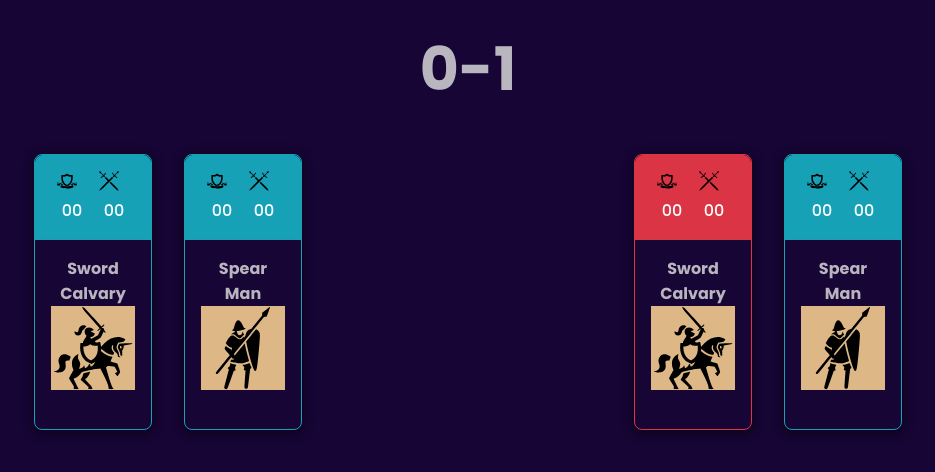
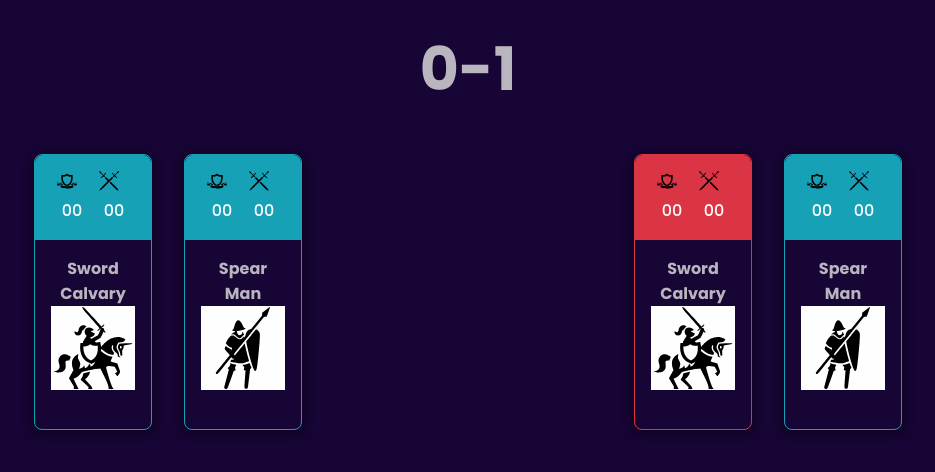
Before and after one commit to spectr-e/react-projects, a React (Vite) app: page / in a window 1280 px wide. Both pictures are taken after a click on the button "Start". Shown: the top 472 px of the page, without its empty margins (172-1107 px from the left). Built offline with nearby package versions, Linux system fonts and the light colour scheme.

Commit message:
style(Card): Change the background color of the players

```diff
--- a/src/components/Card.jsx
+++ b/src/components/Card.jsx
@@ -30,7 +30,13 @@ const Card = ({ player, defenseVal, attackVal, unitTypeName, unitTypeImg }) => {
       <div className='card-body'>
         <h4 className='mb-1'>
           {unitTypeName ? unitTypeName : 'Unit type name'}
-          <img src={unitTypeImg} alt='unit type' />
+          <img
+            src={unitTypeImg}
+            alt='unit type'
+            style={{
+              background: '#fff',
+            }}
+          />
         </h4>
       </div>
     </div>
```
